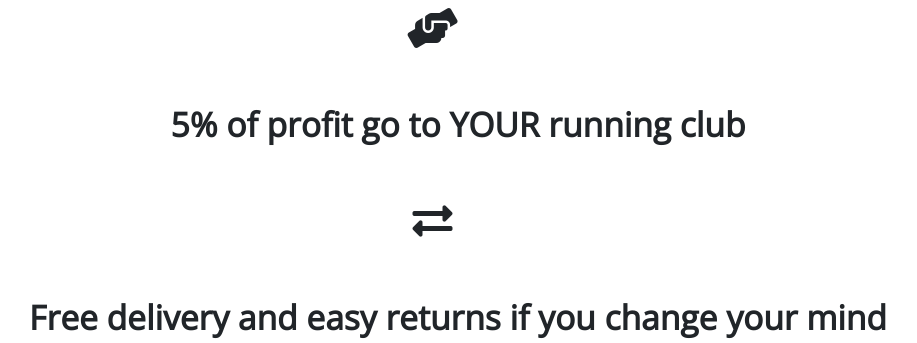
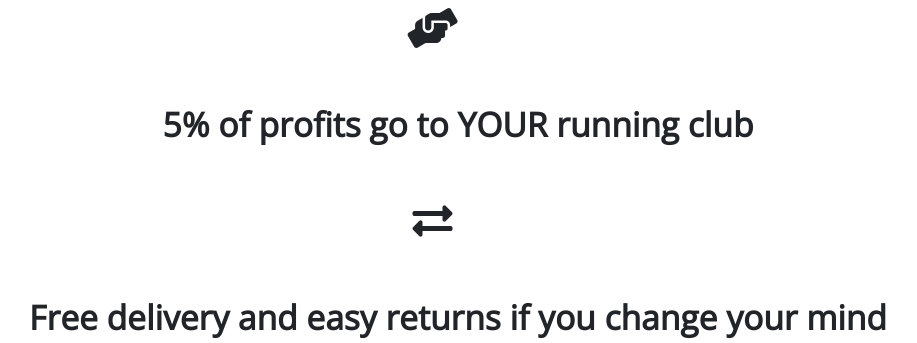
Before and after one commit to harryphelps2/shoepersonic2, a Django app: page / in a window 1280 px wide. Shown: the part 1914-2257 px from the top of the page, without its empty margins (182-1099 px from the left). Run offline with Django 3.2, Linux system fonts and the light colour scheme; some libraries are stand-ins or nearby versions.

Commit message:
Correct some typos.

```diff
--- a/home/templates/about_us.html
+++ b/home/templates/about_us.html
@@ -6,7 +6,7 @@
     <h1>About us</h1>
     <p>We love running. We run in the city all week and then
         race around the Great British Countryside all weekend. We've always struggled to find stock of
-        the fastest running shoes in one place. Running shops they always have a limited choice of
+        the fastest running shoes in one place. Running shops always have a limited choice of
         racing shoes and online the choice is overwhelming but there is never enough detail about what they are
         like to run in to make an informed decision. We're here to change that. We take the leading
         models of a particular type of shoe and go and run around in them... a lot. We then report back on the best aspects of
--- a/home/templates/index.html
+++ b/home/templates/index.html
@@ -30,7 +30,7 @@
         </div>
         <div class="front-page-info__item">
             <i class="fas fa-hands-helping"></i>
-            <p>5% of profit go to YOUR running club</p>
+            <p>5% of profits go to YOUR running club</p>
         </div>
         <div class="front-page-info__item">
             <i class="fas fa-exchange-alt"></i>
```
